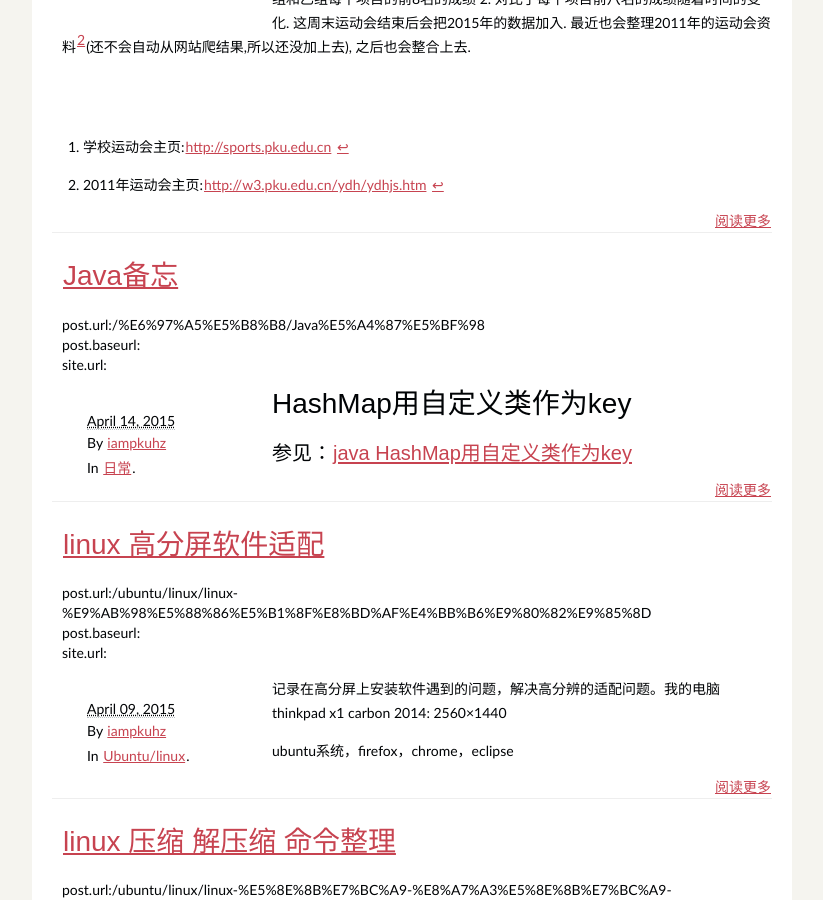
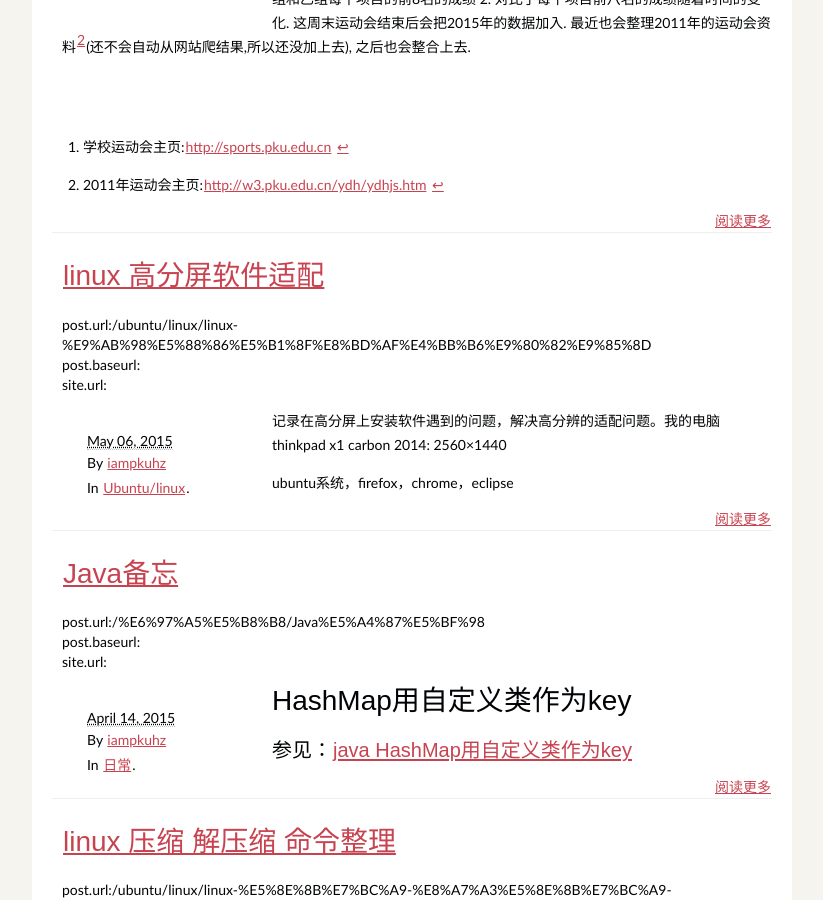
Before and after one commit to iampkuhz/iampkuhz.github.io, a Jekyll site: the page built from index.html, in a window 1280 px wide and 900 px high, scrolled down 2161 px. Shown: the whole window, without its empty margins (228-1051 px from the left). Built offline with Jekyll 4.4.1, drawn with Linux system fonts in a browser that asks for light colours; nearby versions of some CDN libraries; some web fonts are replaced; the list of posts is cut into pages by our own code; comment, search, counter and statistics services are not loaded.

Commit message:
添加date到post

```diff
--- a/_posts/2015-04-09-linux-压缩-解压缩-命令整理.markdown
+++ b/_posts/2015-04-09-linux-压缩-解压缩-命令整理.markdown
@@ -3,6 +3,7 @@ layout: post
 title: "linux 压缩 解压缩 命令整理"
 desciption: "整理linux压缩和解压缩命令,免得老baidu"
 modified: 2015-04-09
+date: 2015-04-09 15:47:00
 category: ubuntu/linux
 comments: true
 ---
--- a/_posts/2015-04-09-linux-高分屏软件适配.markdown
+++ b/_posts/2015-04-09-linux-高分屏软件适配.markdown
@@ -2,7 +2,7 @@
 layout: post
 title: "linux 高分屏软件适配"
 desciption: "整理在ubuntu上适配软件的过程"
-modified: 2015-04-09
+date: 2015-05-06 15:47:00
 category: ubuntu/linux
 comments: true
 ---
```
